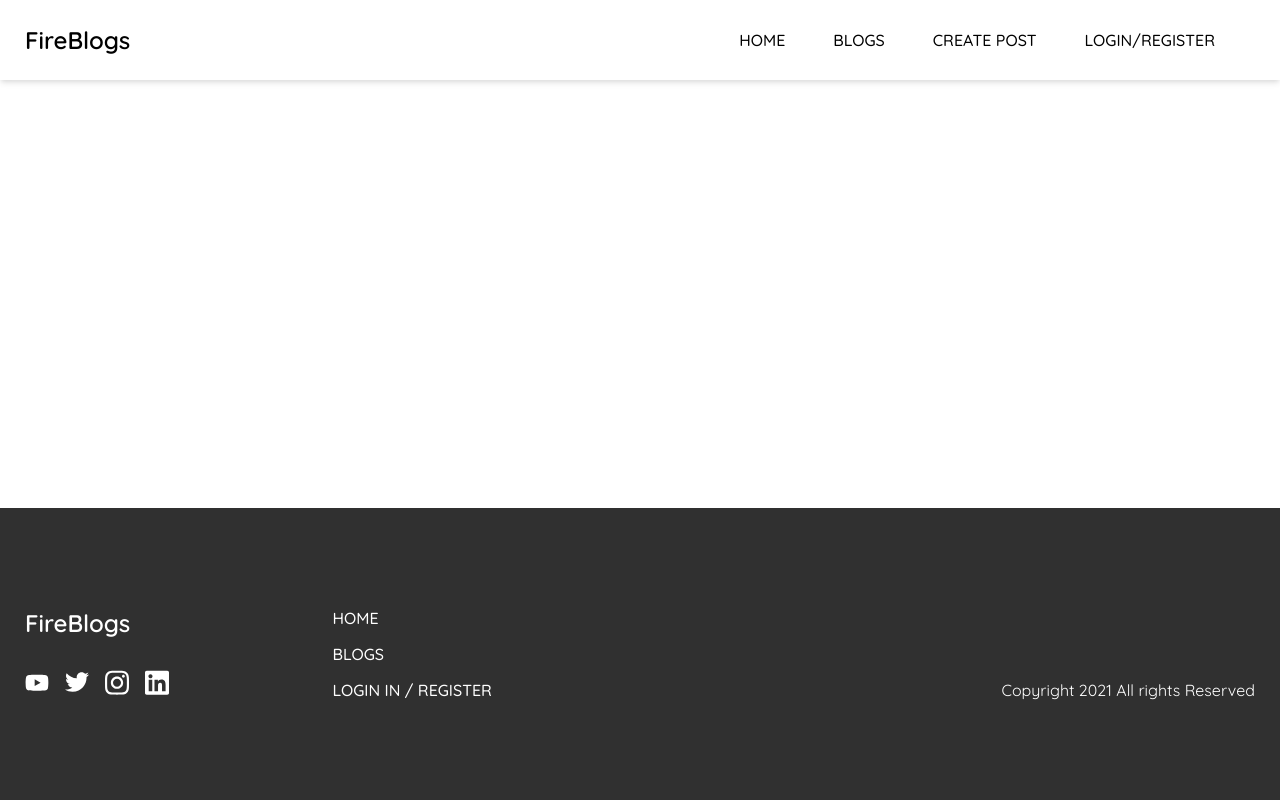
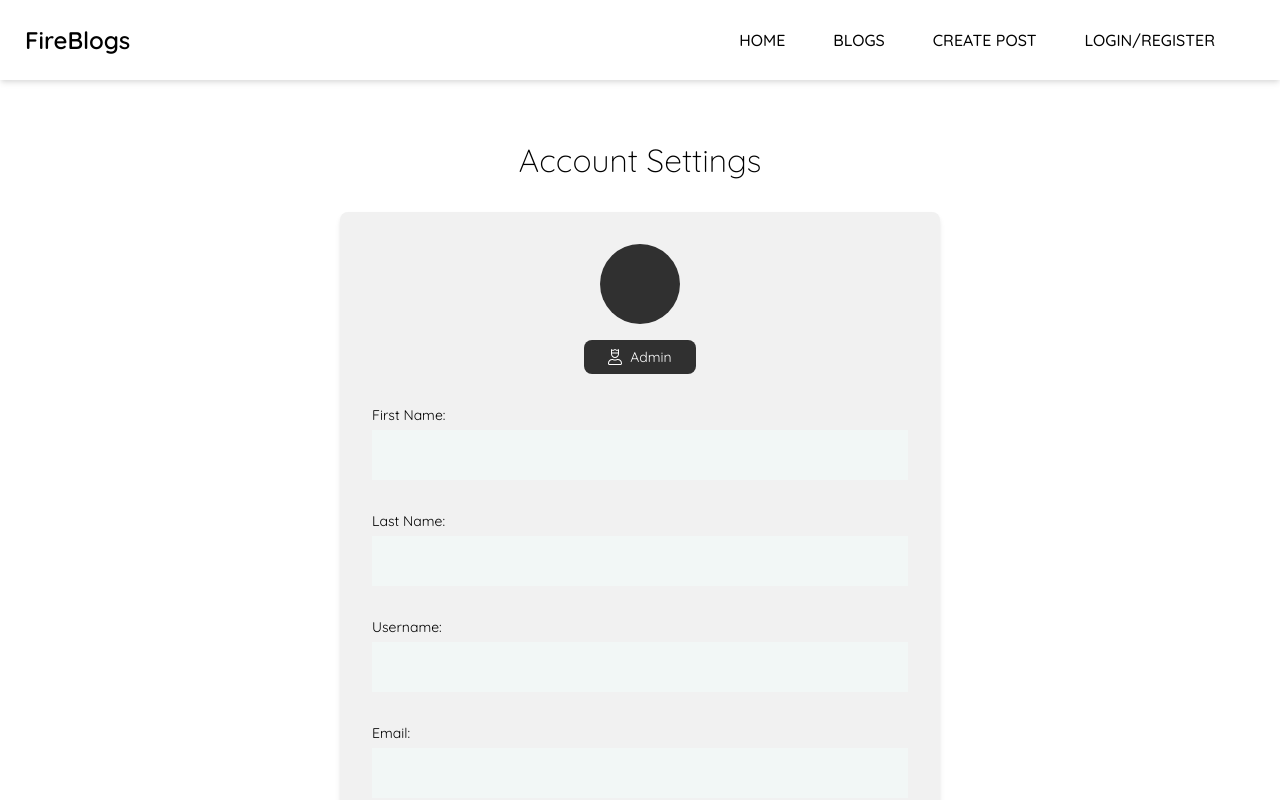
Before and after one commit to pydevjeong/FireBlog, a Vue app: page /profile in a window 1280 px wide. Shown: the top 800 px of the page. Built offline with nearby package versions, Linux system fonts and the light colour scheme; no server answers; what vue2-editor would draw is missing.

Commit message:
Fixed every Error!!!

```diff
--- a/src/components/Navigation.vue
+++ b/src/components/Navigation.vue
@@ -17,20 +17,20 @@
         <div class="info">
             <p class="initials">{{this.$store.state.profileInitials}}</p>
         <div class="right">
-            <p>{{this.$store.state.profileFirstName}} {{this.$store.state.profilelastName}}</p>
+            <p>{{this.$store.state.profileFirstName}} {{this.$store.state.profileLastName}}</p>
             <p>{{this.$store.state.profileUsername}}</p>
             <p>{{this.$store.state.profileEmail}}</p>
           </div>
          </div>
          <div class="options">
              <div class="option">
-                 <router-link class="option" to="#">
+                 <router-link class="option" :to="{name:'Profile'}">
                      <userIcon class="icon"/>
                      <p>profile</p>
                  </router-link>
              </div>
              <div class="option">
-                 <router-link class="option" to="#">
+                 <router-link class="option" :to="{name:'Admin'}">
                      <adminIcon class="icon"/>
                      <p>Admin</p>
                  </router-link>
--- a/src/router/index.js
+++ b/src/router/index.js
@@ -5,6 +5,8 @@
 import Login from "../views/Login.vue"
 import Register from "../views/Register.vue"
 import ForgotPassword from "../views/ForgotPassword.vue"
+import Profile from "../views/Profile.vue"
+import Admin from "../views/Admin.vue"
 
 Vue.use(VueRouter);
 
@@ -49,6 +51,22 @@
       title:'ForgotPassword'
     }
   },
+  {
+    path: "/profile",
+    name: "Profile",
+    component: Profile,
+    meta:{
+      title:'Profile'
+    }
+  },
+  {
+    path: "/admin",
+    name: "Admin",
+    component: Admin,
+    meta:{
+      title:'Admin'
+    }
+  },
 ];
 
 const router = new VueRouter({
--- a/src/store/index.js
+++ b/src/store/index.js
@@ -38,12 +38,21 @@
       state.profileEmail=doc.data().email;
       state.profileFirstName=doc.data().firstName;
       state.profileLastName=doc.data().lastName;
-      state.profileUserName=doc.data().username;
+      state.profileUsername=doc.data().username;
     },
     setProfileInitials(state){
       state.profileInitials =
       state.profileFirstName.match(/(\b\S)?/g).join("")+
       state.profileLastName.match(/(\b\S)?/g).join("");
+    },
+    changeFirstName(state,payload){
+      state.profileFirstName = payload;
+    },
+    changeLastName(state,payload){
+      state.profileLastName = payload;
+    },
+    changeUsername(state,payload){
+      state.profileUsername = payload;
     }
   },
   actions: {
--- /dev/null
+++ b/src/views/Admin.vue
@@ -0,0 +1,13 @@
+<template>
+  <div></div>
+</template>
+
+<script>
+export default {
+
+}
+</script>
+
+<style>
+
+</style>
--- /dev/null
+++ b/src/views/Profile.vue
@@ -0,0 +1,172 @@
+<template>
+  <div class="profile">
+      <Modal v-if="modalActive" :modalMessage="modalMessage" v-on:close-modal="closeModal"/>
+      <div class="container">
+          <h2>Account Settings</h2>
+          <div class="profile-info">
+              <div class="initials">{{$store.state.profileInitials}}</div>
+              <div class="admin-badge">
+                  <adminIcon class="icon"/>
+                  <span>admin</span>
+              </div>
+              <div class="input">
+                <label for="firstName">First Name:</label>
+                <input type="text" id="firstName" v-model="firstName" />
+              </div>
+              <div class="input">
+                <label for="lastName">Last Name:</label>
+                <input type="text" id="lastName" v-model="lastName" />
+              </div>
+              <div class="input">
+                <label for="username">Username:</label>
+                <input type="text" id="username" v-model="username" />
+              </div>
+              <div class="input">
+                <label for="email">Email:</label>
+                <input disabled type="text" id="email" v-model="email" />
+              </div>
+              <button>Save Changes</button>
+          </div>
+      </div>
+  </div>
+</template>
+
+<script>
+import Modal from "../components/Modal"
+import adminIcon from "../assets/Icons/user-crown-light.svg"
+export default {
+  name:"Profile",
+  components:{
+    Modal,
+    adminIcon
+  },
+  data(){
+    return{
+      modalMessage:"Changes were saved!",
+      modalActive:null,
+    }
+  },
+  methods:{
+    closeModal() {
+      this.modalActive=!this.modalActive;
+    }
+  },
+  computed:{
+    firstName:{
+      get() {
+        return this.$store.state.profileFirstName;
+      },
+      set(payload){
+        this.$store.commit("changeFirstName",payload);
+      }
+    },
+    lastName:{
+      get() {
+        return this.$store.state.profileLastName;
+      },
+      set(payload){
+        this.$store.commit("changeLastName",payload);
+      }
+    },
+    username:{
+      get() {
+        return this.$store.state.profileUsername;
+      },
+      set(payload){
+        this.$store.commit("changeUsername",payload);
+      }
+    },
+    email(){
+      return this.$store.state.profileEmail;
+    }
+  }
+}
+</script>
+
+<style lang="scss" scoped>
+.profile{
+  .container{
+    max-width: 1000px;
+    padding: 60px 25px;
+
+    h2{
+      text-align: center;
+      margin-bottom: 16px;
+      font-weight: 300;
+      font-size: 32px;
+    }
+
+    .profile-info{
+      border-radius: 8px;
+      box-shadow: 0 4px 6px -1px rgba(0, 0, 0, 0.1),0 2px 4px -1px rgba(0, 0, 0, 0.06);
+      padding: 32px;
+      background-color: #f1f1f1;
+      display: flex;
+      flex-direction: column;
+      max-width: 600px;
+      margin: 32px auto;
+    }
+
+    .initials{
+      position: initial;
+      width: 80px;
+      height: 80px;
+      font-size: 32px;
+      background-color: #303030;
+      color: #fff;
+      display: flex;
+      align-self: center;
+      align-items: center;
+      justify-content: center;
+      border-radius: 50%;
+
+    }
+
+    .admin-badge{
+      display: flex;
+      align-self: center;
+      color: #fff;
+      font-size: 14px;
+      padding: 8px 24px;
+      border-radius: 8px;
+      background-color: #303030;
+      margin: 16px 0;
+      text-align: center;
+      text-transform: capitalize;
+
+      .icon{
+        width: 14px;
+        height: auto;
+        margin-right: 8px;
+      }
+    }
+
+    .input{
+      margin: 16px 0;
+
+      label{
+        font-size: 14px;
+        display: block;
+        padding-bottom: 6px;
+      }
+      input{
+        width: 100%;
+        border: none;
+        background-color: #f2f7f6;
+        padding: 8px;
+        height: 50px;
+        @media (min-width: 900px) {
+
+        }
+
+        &:focus{
+          outline: none;
+        }
+      }
+    }
+    button{
+      align-self: center;
+    }
+  }
+}
+</style>
```
